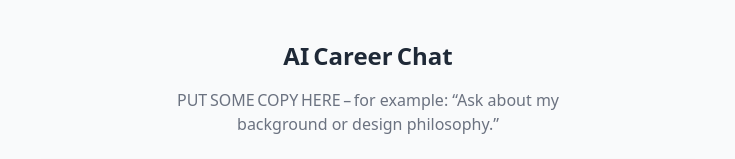
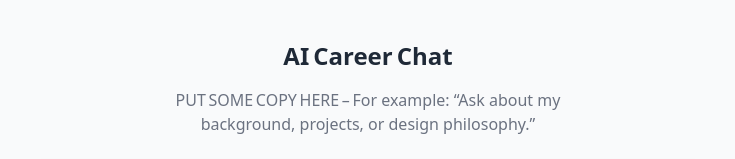
Before and after one commit to bibendi25/personal-ai-agent, a Next.js app: page /chat in a window 1280 px wide. Shown: the top 159 px of the page, without its empty margins (272-1007 px from the left). Built offline with nearby package versions, Linux system fonts and the light colour scheme.

Commit message:
connect check

```diff
--- a/app/chat/page.tsx
+++ b/app/chat/page.tsx
@@ -1,22 +1,25 @@
 "use client";
-
 import React, { useState } from "react";
-
+/**
+ * Chat page for your AI Career Assistant
+ * - All braces properly balanced for Vercel build.
+ * - Temporary local echo until backend connection.
+ */
 export default function ChatPage() {
+  // Chat state
   const [messages, setMessages] = useState<
     { role: "user" | "assistant"; content: string }[]
   >([]);
   const [input, setInput] = useState("");
-
+  // Handle form submission
   async function sendMessage(e: React.FormEvent<HTMLFormElement>) {
     e.preventDefault();
     if (!input.trim()) return;
-
+    // Add user message
     const userMsg = { role: "user", content: input };
     setMessages((prev) => [...prev, userMsg]);
     setInput("");
-
-    // Simulated bot reply
+    // Simulate AI reply
     setTimeout(() => {
       const reply = {
         role: "assistant",
@@ -25,17 +28,15 @@ export default function ChatPage() {
       };
       setMessages((prev) => [...prev, reply]);
     }, 600);
-  } // 👈 this brace closes sendMessage properly
-
-  // Component output starts here
+  }
+  // ✅ return sits *outside* sendMessage
   return (
     <main className="flex flex-col items-center justify-start min-h-screen pt-10 px-4">
       <h2 className="text-2xl font-semibold mb-4">AI Career Chat</h2>
       <p className="max-w-md text-gray-500 mb-6 text-center">
-        PUT SOME COPY HERE – for example: “Ask about my background or design
-        philosophy.”
+        PUT SOME COPY HERE – For example: “Ask about my background,
+        projects, or design philosophy.”
       </p>
-
       {/* Chat window */}
       <div className="w-full max-w-2xl border rounded-lg p-4 h-96 overflow-y-auto bg-white shadow">
         {messages.length === 0 && (
@@ -62,7 +63,6 @@ export default function ChatPage() {
           </div>
         ))}
       </div>
-
       {/* Input box */}
       <form onSubmit={sendMessage} className="flex w-full max-w-2xl mt-4">
         <input
@@ -78,7 +78,6 @@ export default function ChatPage() {
           Send
         </button>
       </form>
-
       <p className="text-gray-400 text-xs mt-6 text-center">
         PUT SOME COPY HERE – example: “Responses currently simulated. Live AI
         version coming soon.”
```
Also changed, not shown: tsconfig.json (+19 -5 lines).
